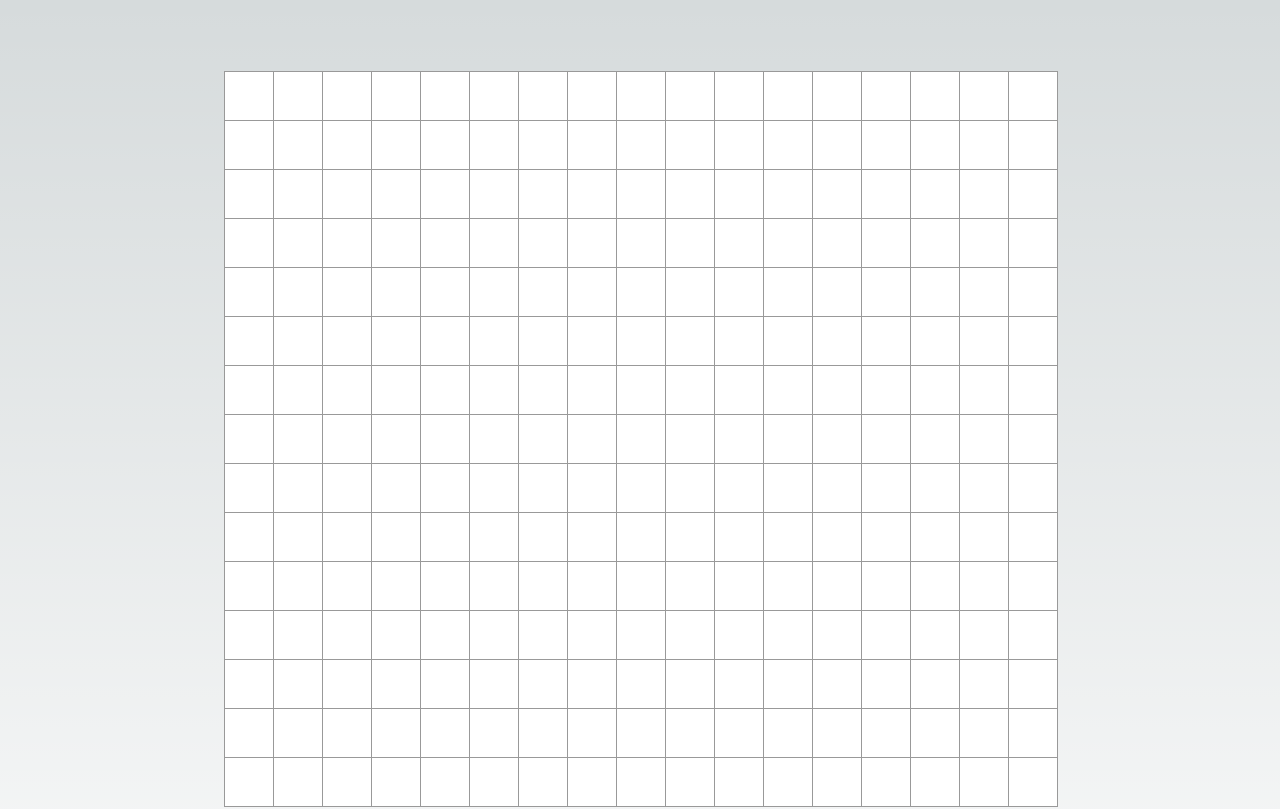
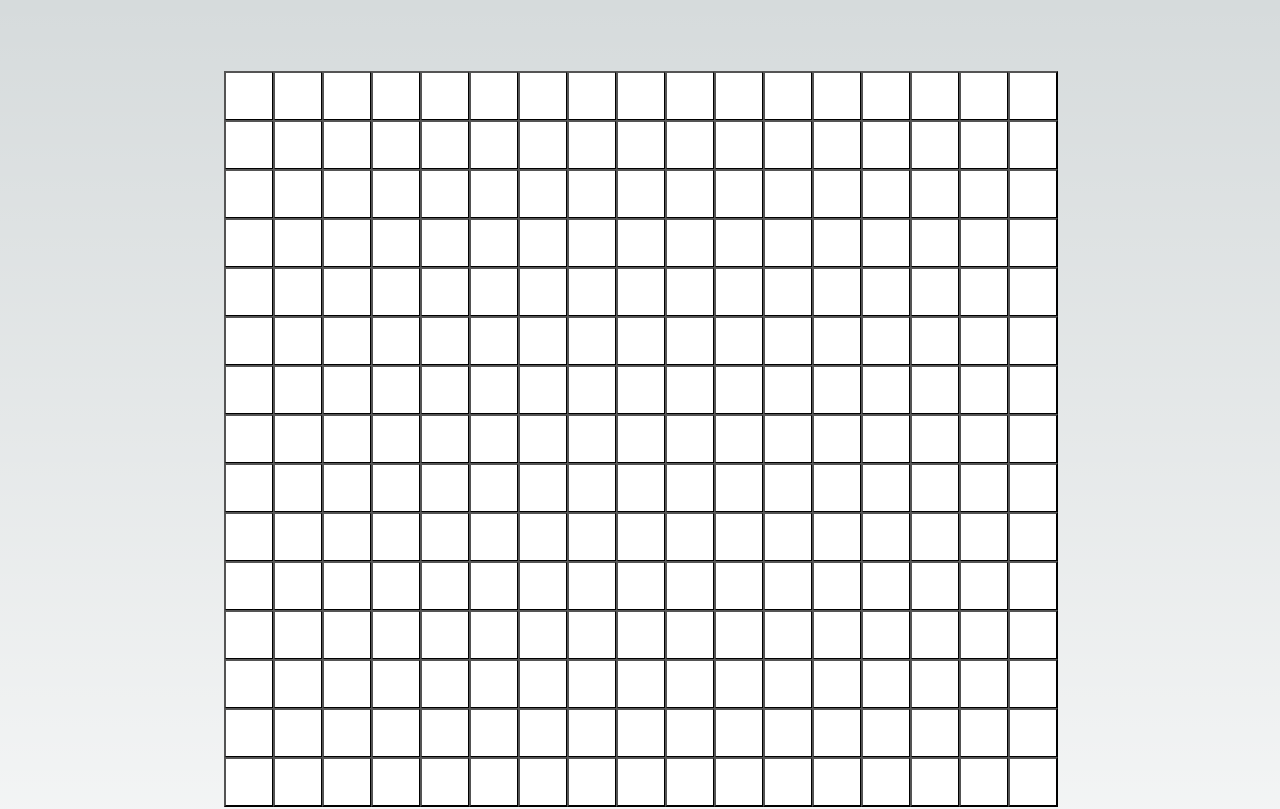
Before and after one commit to rdkulp/next-stitch, a Next.js app: page / in a window 1280 px wide. Shown: the top 809 px of the page. Built offline with nearby package versions, Linux system fonts and the light colour scheme.

Commit message:
Fix typescript error

```diff
--- a/app/globals.css
+++ b/app/globals.css
@@ -104,7 +104,6 @@ body {
   align-items: center;
   justify-content: center;
   background: #fff;
-  border: 1px solid #999;
   aspect-ratio: 1 / 1;
   font-weight: bold;
   margin-right: -1px;
--- a/components/ColorPicker.tsx
+++ b/components/ColorPicker.tsx
@@ -14,7 +14,6 @@ export default function ColorPicker({ onColorSelected }: { onColorSelected: (col
     `RoyalBlue`,
     `SteelBlue`,
     `Teal`,
-    `Azure`,
     `DeepSkyBlue`,
     `Turquoise`,
     `Cyan`,
@@ -32,15 +31,16 @@ export default function ColorPicker({ onColorSelected }: { onColorSelected: (col
     `AntiqueWhite`,
     `Bisque`,
     `Black`,
-    `FireBrick`,
     `Chocolate`,
+    `Darkorange`,
     `Coral`,
     `Crimson`,
     `Maroon`,
-    `Red`,
+    `FireBrick`,
     `OrangeRed`,
     `Tomato`,
-    `Salmon`,
+    `DarkSalmon`,
+    `RosyBrown`,
     `BurlyWood`,
     `DarkGoldenRod`,
     `SaddleBrown`,
@@ -55,8 +55,6 @@ export default function ColorPicker({ onColorSelected }: { onColorSelected: (col
     `MediumSeaGreen`,
     `MediumSpringGreen`,
     `YellowGreen`,
-    `Darkorange`,
-    `DarkSalmon`,
     `GhostWhite`,
     `Gold`,
     `GoldenRod`,
@@ -67,13 +65,12 @@ export default function ColorPicker({ onColorSelected }: { onColorSelected: (col
     `Linen`,
     `MistyRose`,
     `NavajoWhite`,
-    `RosyBrown`,
     `Silver`,
     `SlateGray`,
     `Gray`,
   ];
 
-  const chunkedColors = (colors, size) =>
+  const chunkedColors = (colors: string[], size: number) =>
     colors.reduce((resultArray, item, index) => {
       const chunkIndex = Math.floor(index / size);
 
```
